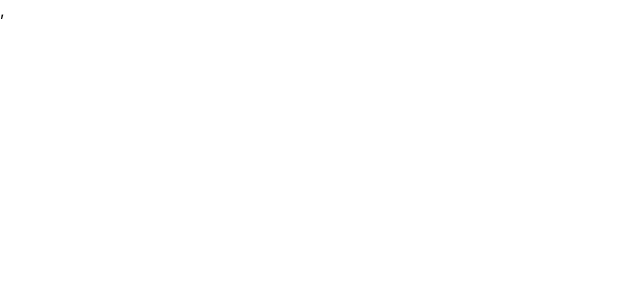
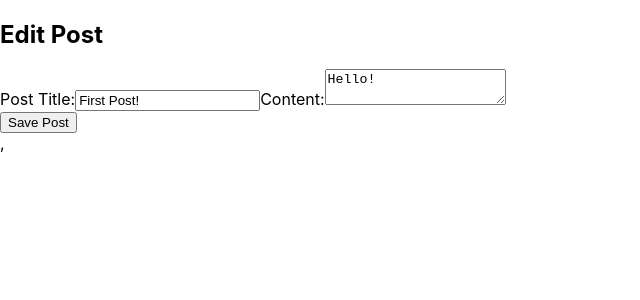
Before and after one commit to ghodelamg/my-first-react-ts-app, a React (Create React App) app: page /editPost/1 in a window 1280 px wide. Before the commit this address had no page. Shown: the top 300 px of the page, without its empty margins (0-640 px from the left). Built offline with nearby package versions, Linux system fonts and the light colour scheme.

Commit message:
- Edit/View Post

```diff
--- /dev/null
+++ b/src/features/posts/EditPostForm.tsx
@@ -0,0 +1,56 @@
+import  { useState } from 'react'
+import { useDispatch } from 'react-redux'
+import { useNavigate, useParams } from 'react-router-dom';
+import { useAppSelector } from '../../app/hooks';
+
+import { postUpdated } from './postsSlice'
+
+const EditPostForm = () => {
+  const {postId} = useParams();
+
+  const post = useAppSelector(state => state.posts.find((post: { id: any; }) => post.id == postId))
+  const [title, setTitle] = useState((post as any).title)
+  const [content, setContent] = useState((post as any).content)
+
+  const dispatch = useDispatch()
+  const navigate = useNavigate();
+
+  const onTitleChanged = (e: { target: { value: any; }; }) => setTitle(e.target.value)
+  const onContentChanged = (e: { target: { value: any; }; }) => setContent(e.target.value)
+
+  const onSavePostClicked = () => {
+    if (title && content) {
+      dispatch(postUpdated({ id: postId, title, content }))
+      navigate(`/posts/${postId}`);
+    }
+  }
+
+  return (
+    <section>
+      <h2>Edit Post</h2>
+      <form>
+        <label htmlFor="postTitle">Post Title:</label>
+        <input
+          type="text"
+          id="postTitle"
+          name="postTitle"
+          placeholder="What's on your mind?"
+          value={title}
+          onChange={onTitleChanged}
+        />
+        <label htmlFor="postContent">Content:</label>
+        <textarea
+          id="postContent"
+          name="postContent"
+          value={content}
+          onChange={onContentChanged}
+        />
+      </form>
+      <button type="button" onClick={onSavePostClicked}>
+        Save Post
+      </button>
+    </section>
+  )
+}
+
+export default EditPostForm;
--- a/src/features/posts/PostsList.tsx
+++ b/src/features/posts/PostsList.tsx
@@ -1,5 +1,6 @@
 import { useAppSelector } from '../../app/hooks'
 import { AddPostForm } from './AddPostForm'
+import { Link } from 'react-router-dom'
 
 const PostsList = () => {
   const posts = useAppSelector(state => state.posts)
@@ -8,6 +9,9 @@
     <article className="post-excerpt" key={post.id}>
       <h3>{post.title}</h3>
       <p className="post-content">{post.content.substring(0, 100)}</p>
+       <Link to={`/posts/${post.id}`} className="button muted-button">
+        View Post
+      </Link>
     </article>
   ))
 
--- /dev/null
+++ b/src/features/posts/SinglePostPage.tsx
@@ -0,0 +1,36 @@
+
+import { useAppSelector } from '../../app/hooks'
+import {useParams} from 'react-router-dom';
+import { Link } from 'react-router-dom'
+
+const SinglePostPage = () => {
+  const {postId} = useParams();
+  const post = useAppSelector(state =>
+    state.posts.find(post => post.id === postId)
+  )
+
+  if (!post) {
+    return (
+      <section>
+        <h2>Post not found!</h2>
+      </section>
+    )
+  }
+
+  return (
+    <section>
+      <article className="post">
+        <h2>{post.title}</h2>
+        <p className="post-content">{post.content}</p>
+      </article>
+      <Link to={`/editPost/${post.id}`} className="button">
+          Edit Post
+        </Link>
+        <br/>
+      <Link to={'/posts'} className="button muted-button">
+        View all posts
+      </Link>
+    </section>
+  )
+}
+export default SinglePostPage;
--- a/src/features/posts/postsSlice.ts
+++ b/src/features/posts/postsSlice.ts
@@ -15,10 +15,18 @@
   reducers: {
     postAdded(state, action) {
       state.push(action.payload)
+    },
+    postUpdated(state, action) {
+      const { id, title, content } = action.payload
+      const existingPost = state.find(post => post.id === id)
+      if (existingPost) {
+        existingPost.title = title
+        existingPost.content = content
+      }
     }
   }
 })
 
-export const { postAdded } = postsSlice.actions
+export const { postAdded, postUpdated } = postsSlice.actions
 
 export default postsSlice.reducer
--- a/src/index.tsx
+++ b/src/index.tsx
@@ -24,6 +24,8 @@
 const MuiTable = lazy(() => import('./features/hooks/use-effect-examples/rtable'));
 const PostsList = lazy(() => import('./features/posts/PostsList'));
 const numbers = [1, 2, 3, 4, 5];
+const SinglePostPage = lazy( () => import('./features/posts/SinglePostPage'));
+const EditPostForm = lazy( () => import('./features/posts/EditPostForm'));
 ReactDOM.render(
   <React.StrictMode>
     <Provider store={store}>
@@ -47,6 +49,8 @@
           <Route path="use-effect-ex1" element={<UseEffectEx1/>} />
           <Route path="rtable" element={<MuiTable/>} />
           <Route path="posts" element={<PostsList/>} />
+          <Route path="posts/:postId" element={<SinglePostPage />} />
+          <Route path="/editPost/:postId" element={<EditPostForm />} />
         </Routes>
         </Suspense>
       </BrowserRouter>,
```
